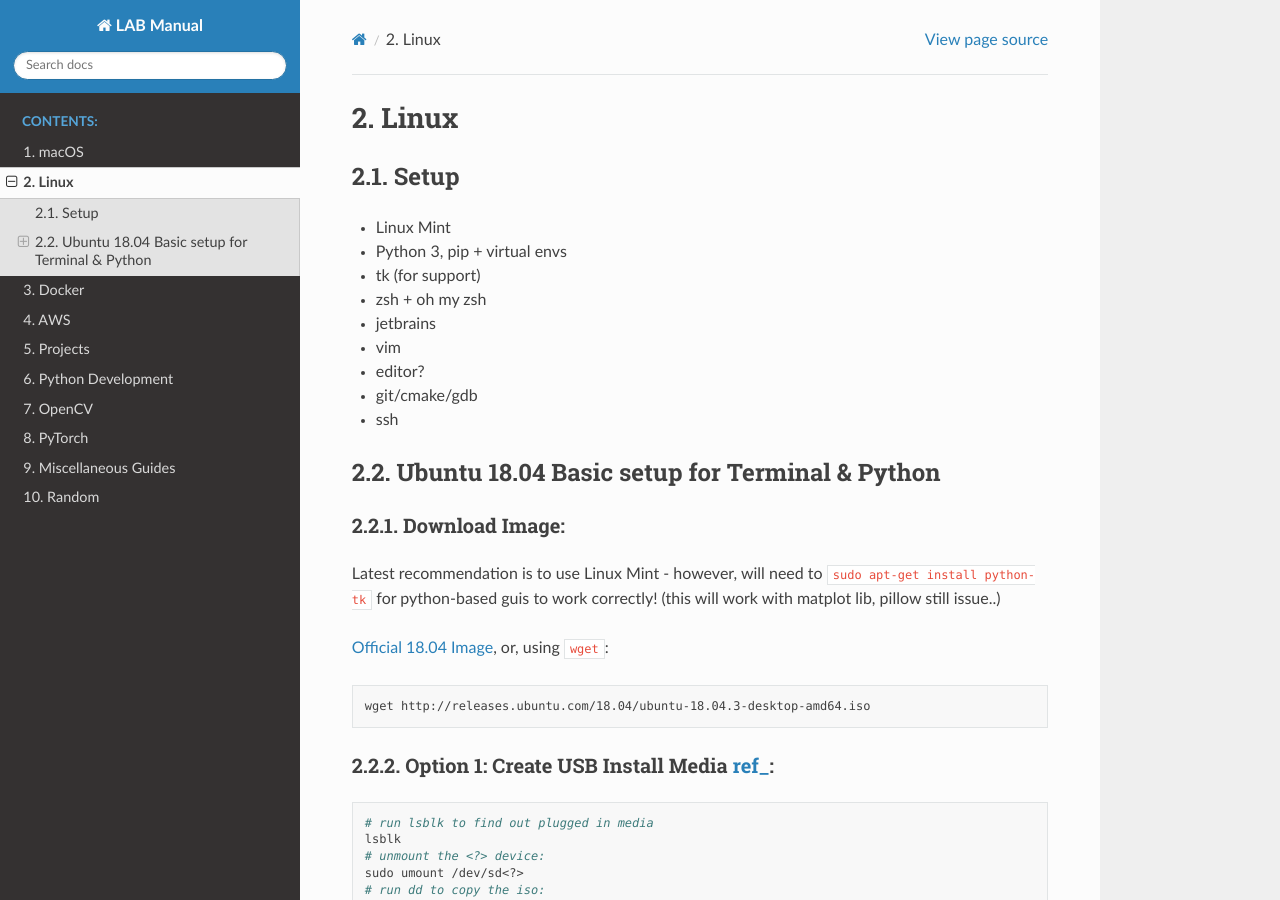
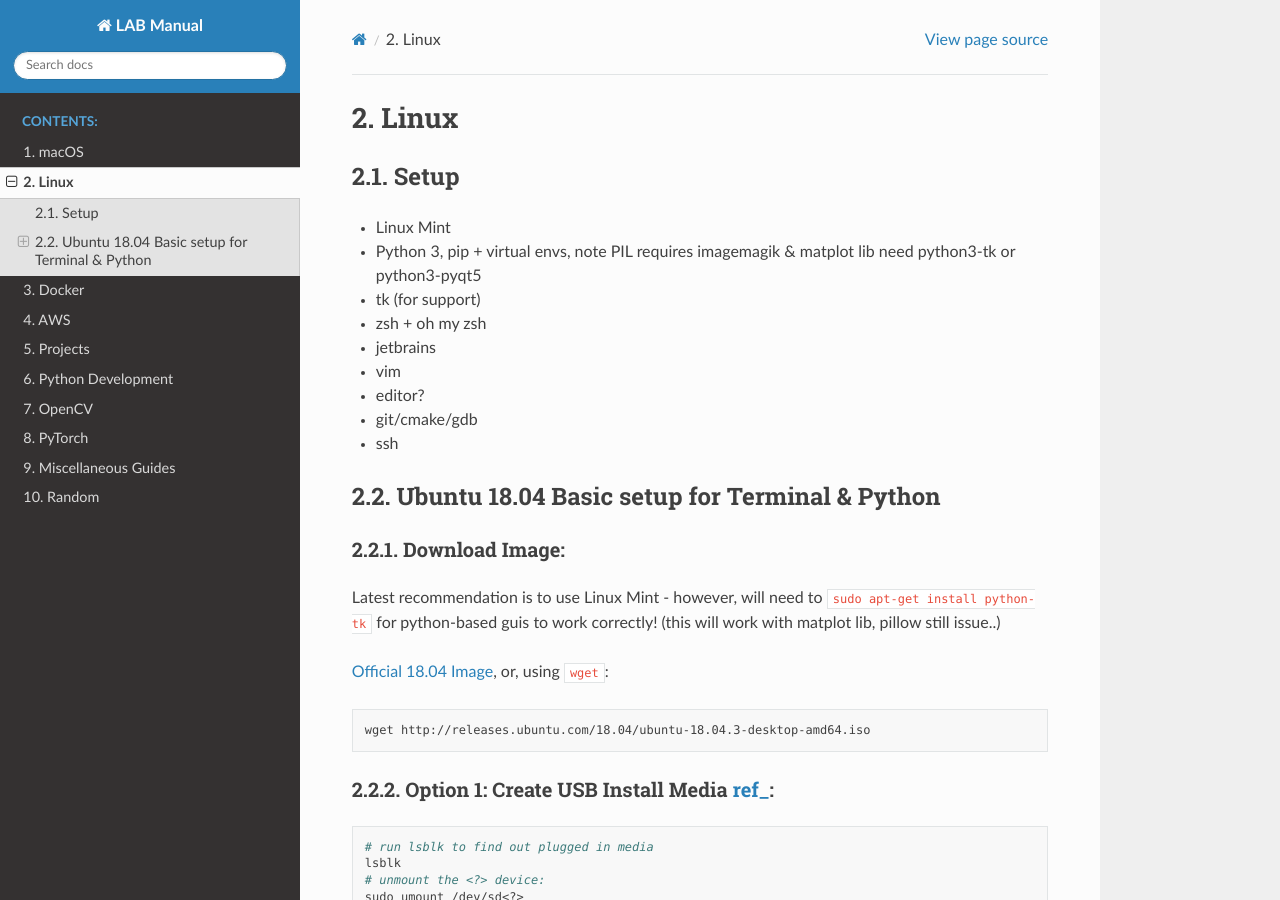
Before and after one commit to evgenyslab/labmanual, a Sphinx documentation site: the page built from docs/linux.rst, in a window 1280 px wide and 900 px high. Built offline with Sphinx 7.4.7 and the Read the Docs theme 2.0.0, drawn with Linux system fonts in a browser that asks for light colours.

Commit message:
Update linux.rst

```diff
--- a/docs/linux.rst
+++ b/docs/linux.rst
@@ -7,7 +7,7 @@ Setup
 -----
 
 - Linux Mint
-- Python 3, pip + virtual envs
+- Python 3, pip + virtual envs, note PIL requires imagemagik & matplot lib need python3-tk or python3-pyqt5
 - tk (for support)
 - zsh + oh my zsh
 - jetbrains
```
